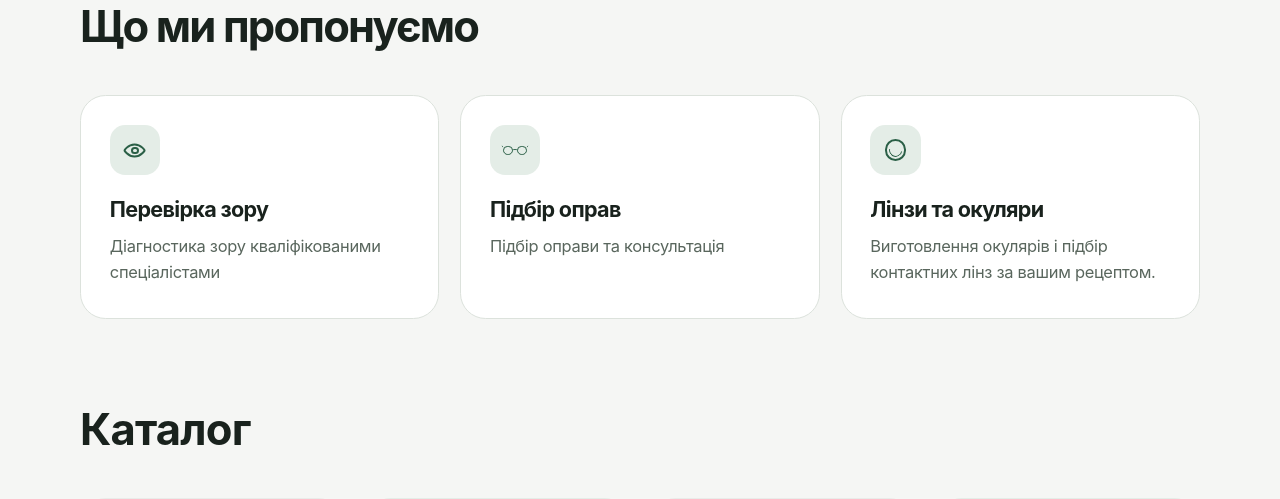
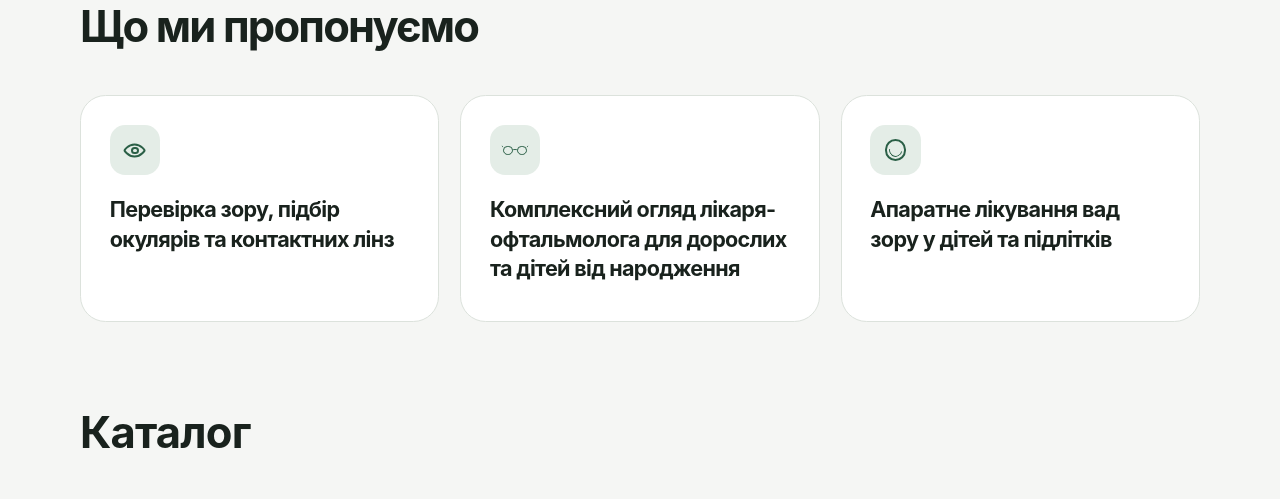
Before and after one commit to mtvkznk/OptikaTimka, a FastAPI app: page / in a window 1280 px wide. Shown: the part 404-903 px from the top of the page. Run offline with FastAPI, Linux system fonts and the light colour scheme; data that the repository does not hold is empty.

Commit message:
Update homepage service cards

```diff
--- a/app/templates/index.html
+++ b/app/templates/index.html
@@ -14,18 +14,15 @@
     <div class="landing-services-grid">
       <a class="landing-service" href="/booking">
         <span class="landing-icon" aria-hidden="true"><span class="landing-eye"></span></span>
-        <h3>Перевірка зору</h3>
-        <p>Діагностика зору кваліфікованими спеціалістами</p>
+        <h3>Перевірка зору, підбір окулярів та контактних лінз</h3>
       </a>
-      <a class="landing-service" href="{{ '/catalog/frames' if 'frames' in categories else '/booking' }}">
+      <a class="landing-service" href="/booking">
         <span class="landing-icon" aria-hidden="true"><span class="brand-glasses"><span></span></span></span>
-        <h3>Підбір оправ</h3>
-        <p>Підбір оправи та консультація</p>
+        <h3>Комплексний огляд лікаря-офтальмолога для дорослих та дітей від народження</h3>
       </a>
-      <a class="landing-service" href="{{ '/catalog/contact-lenses' if 'contact-lenses' in categories else '/booking' }}">
+      <a class="landing-service" href="/booking">
         <span class="landing-icon" aria-hidden="true"><span class="landing-lens"></span></span>
-        <h3>Лінзи та окуляри</h3>
-        <p>Виготовлення окулярів і підбір контактних лінз за вашим рецептом.</p>
+        <h3>Апаратне лікування вад зору у дітей та підлітків</h3>
       </a>
     </div>
   </section>
```
